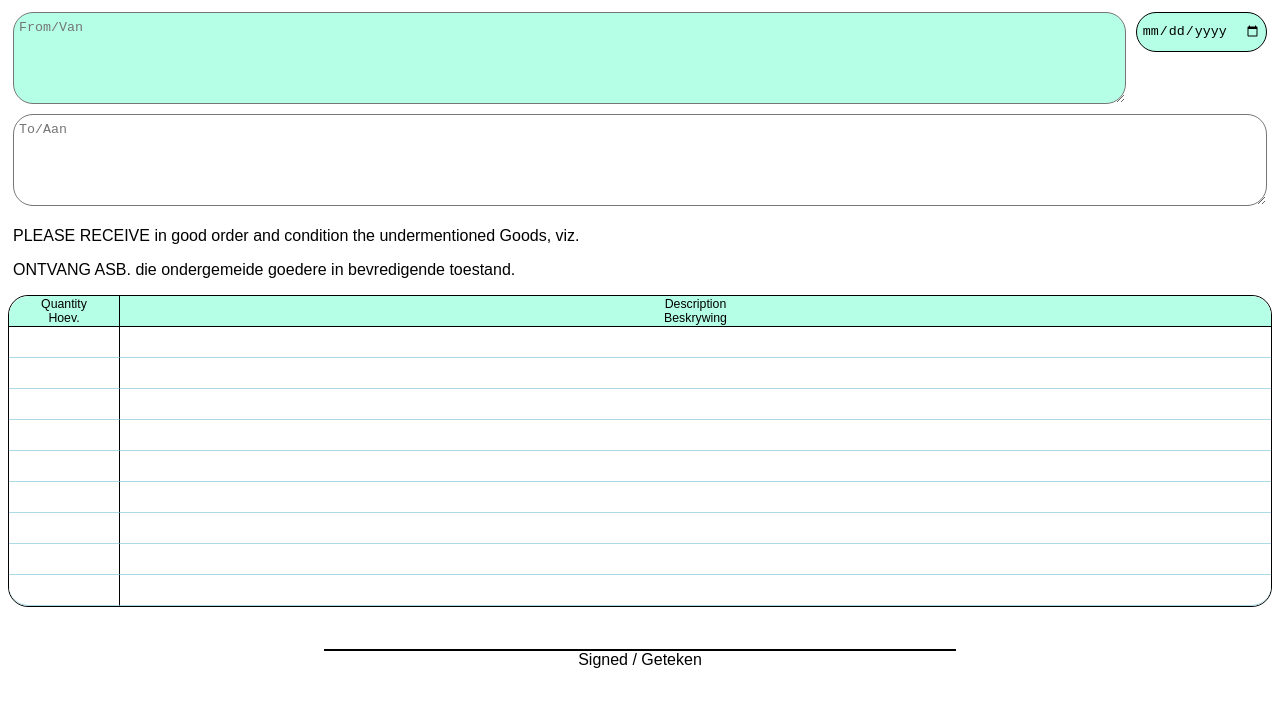
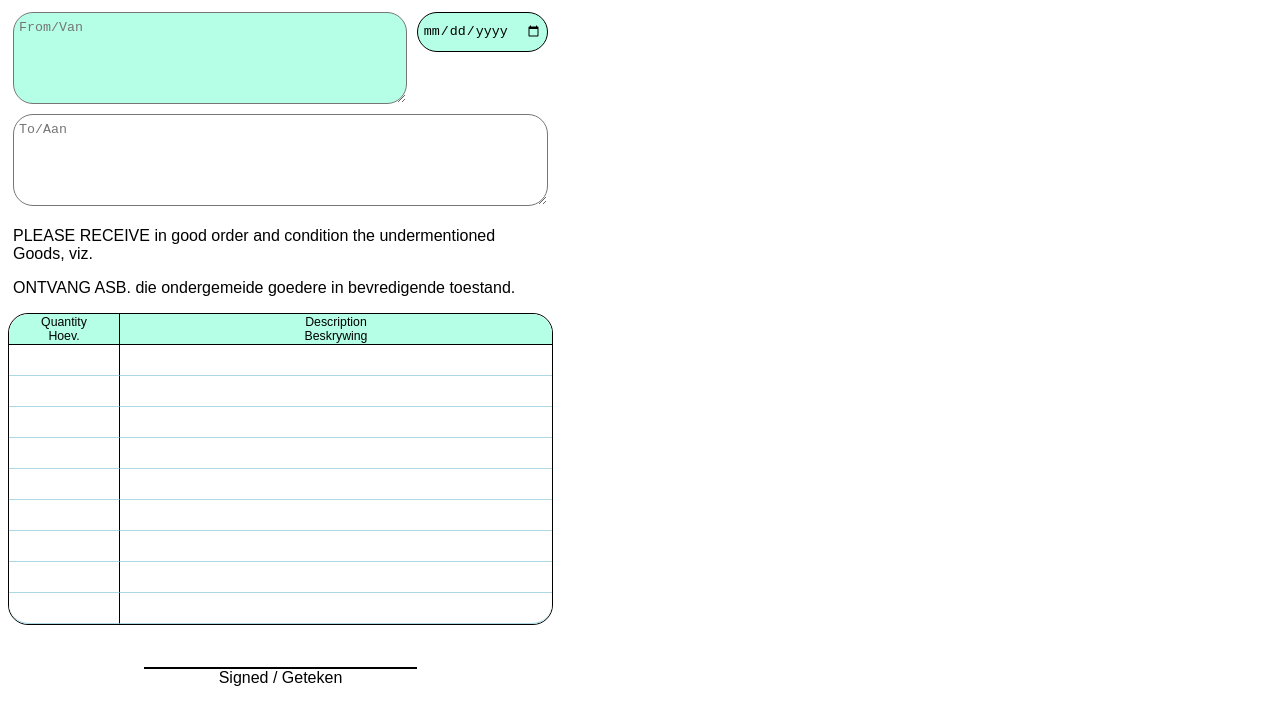
Before and after one commit to davidjohnmaccallum/forms_study, a plain HTML site: page delivery.html in a window 1280 px wide. Shown: the part 81-800 px from the top of the page. Drawn offline with Linux system fonts and the light colour scheme.

Commit message:
Setting max-width on delivery form

```diff
--- a/delivery.html
+++ b/delivery.html
@@ -4,6 +4,7 @@
     <style>
         body {
             font-family: Arial, Helvetica, sans-serif;
+            max-width: 545px;
         }
 
         textarea.stylized {
```
